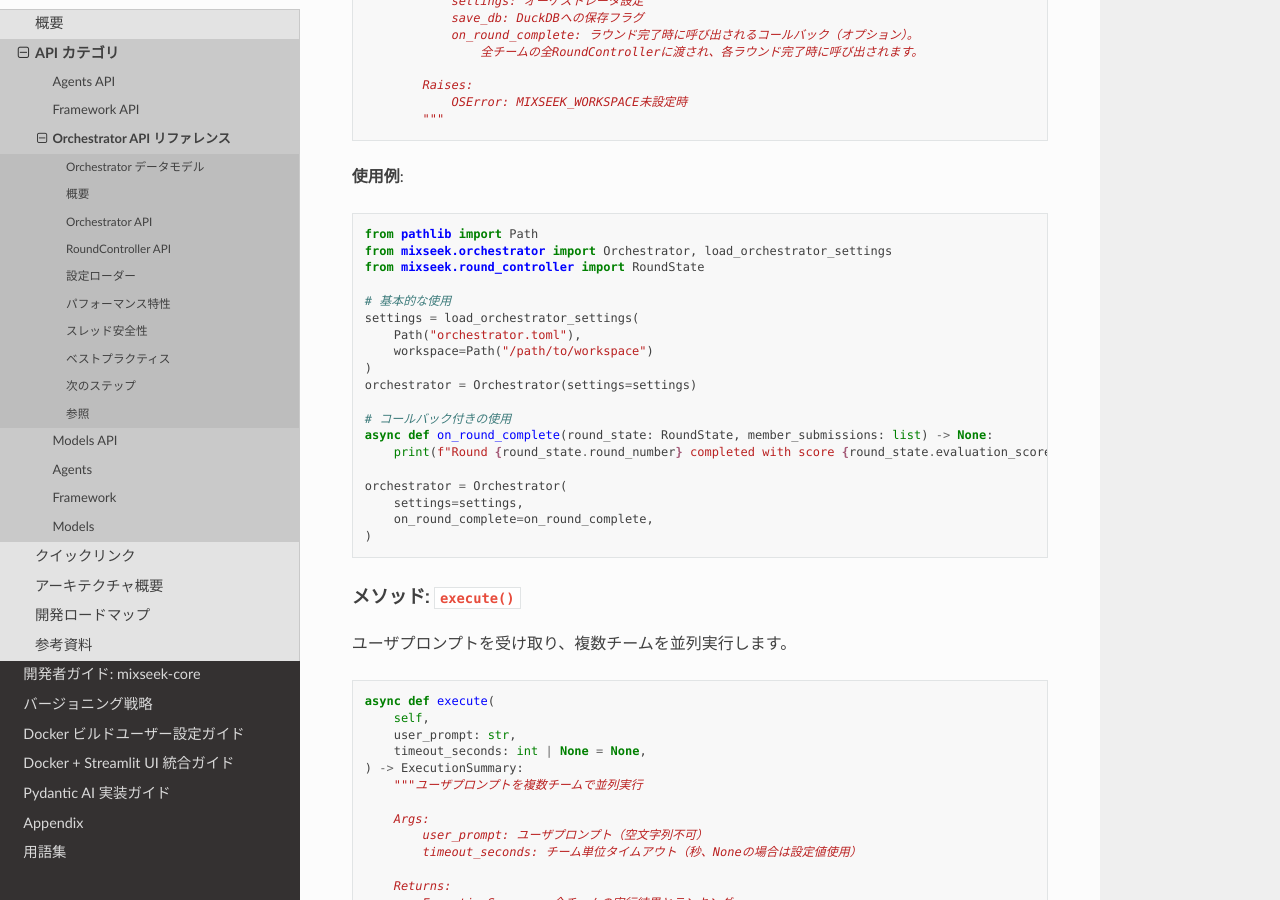
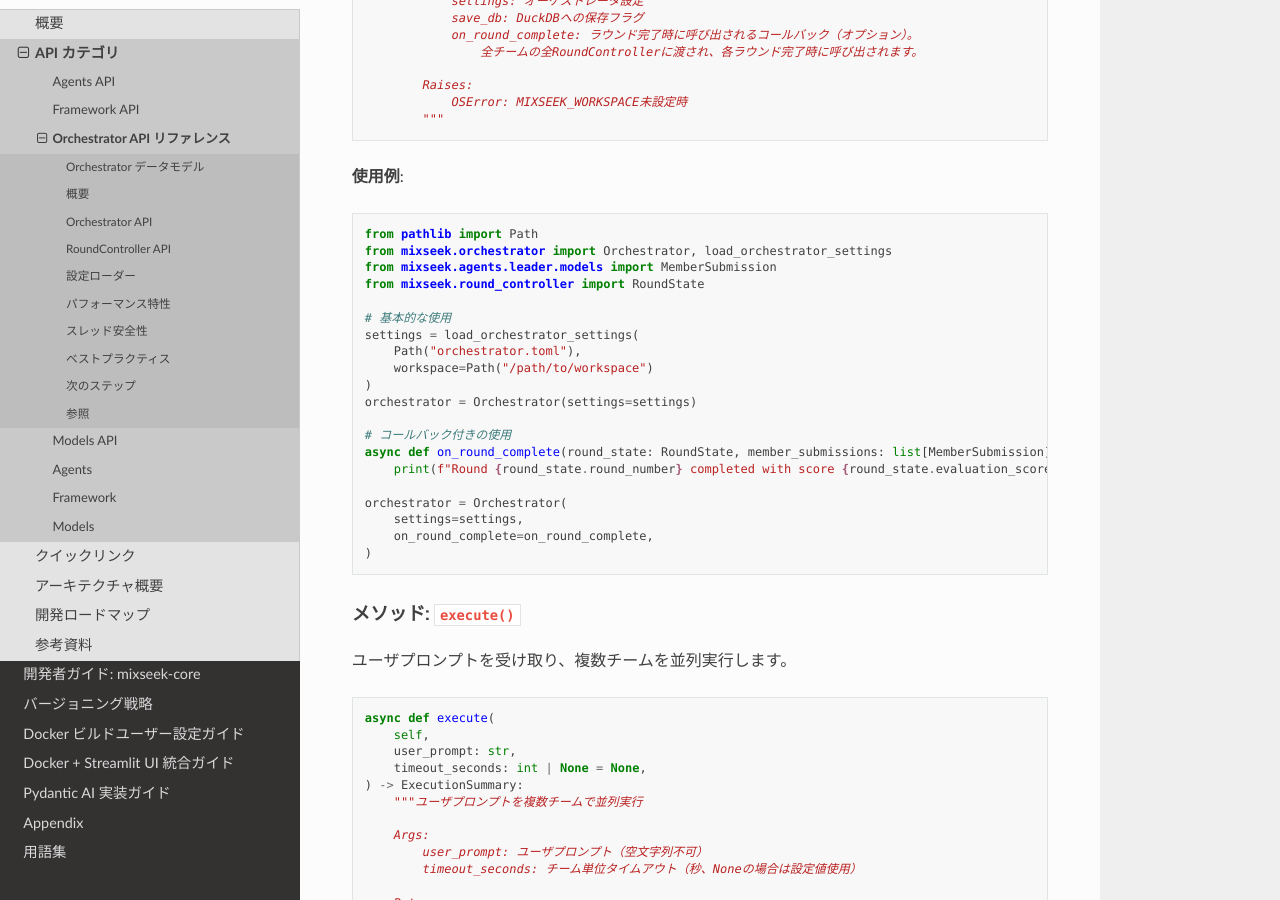
Before and after one commit to mixseek/mixseek-core, a Sphinx documentation site: the page built from docs/api/orchestrator/index.md, in a window 1280 px wide and 900 px high, scrolled down 1724 px. Built offline with Sphinx 7.4.7 and the Read the Docs theme 3.1.0, drawn with Linux system fonts in a browser that asks for light colours.

Commit message:
fix: address code review feedback from gemini-code-assist
- Revert .gitignore to fix concatenation issue
- Add MemberSubmission type hint to callback examples in docs
- Add MemberSubmission import to code examples

🤖 Generated with [Amplifier](https://github.com/anthropics/amplifier)

Co-Authored-By: Amplifier <240397093+microsoft-amplifier@users.noreply.github.com>

````diff
--- a/docs/api/orchestrator/index.md
+++ b/docs/api/orchestrator/index.md
@@ -67,6 +67,7 @@ class Orchestrator:
 ```python
 from pathlib import Path
 from mixseek.orchestrator import Orchestrator, load_orchestrator_settings
+from mixseek.agents.leader.models import MemberSubmission
 from mixseek.round_controller import RoundState
 
 # 基本的な使用
@@ -77,7 +78,7 @@ settings = load_orchestrator_settings(
 orchestrator = Orchestrator(settings=settings)
 
 # コールバック付きの使用
-async def on_round_complete(round_state: RoundState, member_submissions: list) -> None:
+async def on_round_complete(round_state: RoundState, member_submissions: list[MemberSubmission]) -> None:
     print(f"Round {round_state.round_number} completed with score {round_state.evaluation_score}")
 
 orchestrator = Orchestrator(
````
Also changed, not shown: specs/007-orchestration/contracts/orchestrator-api.md (+2 -1 lines), 1 other file.
